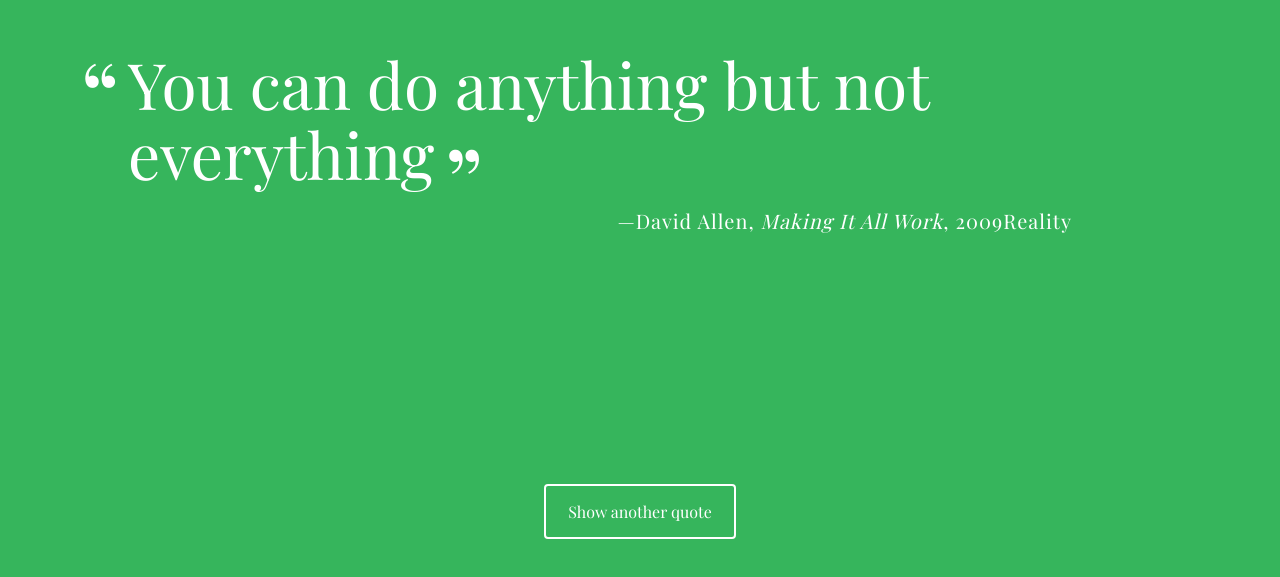
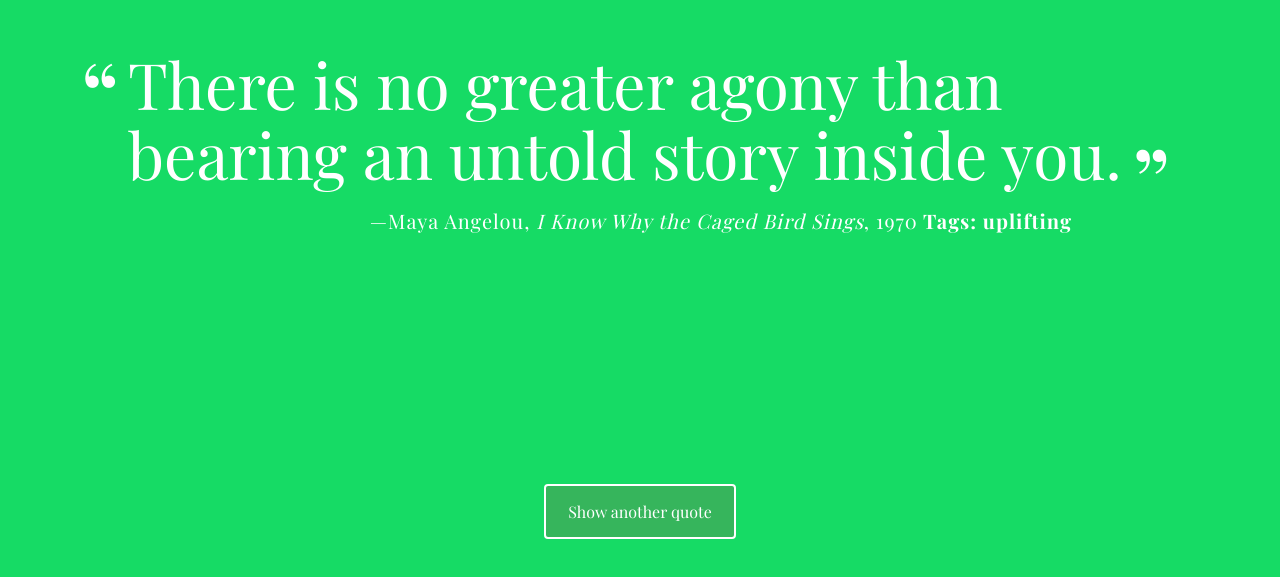
Before and after one commit to mtallerico1/Project_1, a plain HTML site: page index.html in a window 1280 px wide. Shown: the part 111-688 px from the top of the page. Drawn offline with nearby package versions, Linux system fonts and the light colour scheme; a web font is replaced by a local one.

Commit message:
Added some more functionanlity

```diff
--- a/css/styles.css
+++ b/css/styles.css
@@ -57,6 +57,15 @@ body {
   font-style: normal;
 }
 
+.tag {
+ font-style: normal;
+ font-weight: bold;
+}
+
+.tag:before {
+  content: " Tags: "
+}
+
 #loadQuote {
   position: fixed;
   width: 12em;
--- a/js/script.js
+++ b/js/script.js
@@ -1,8 +1,3 @@
-// event listener to respond to "Show another quote" button clicks
-// when user clicks anywhere on the button, the "printQuote" function is called
-document.getElementById('loadQuote').addEventListener("click", printQuote, false);
-
-
 // declaring an array of objects to contain quotes and pertinent information
 var quotes = [
     { quote: "For there is nothing lost, that may be found, if sought." , source:"Edmund Spenser", citation:"The Faerie Queen", tag: "inspiration" },
@@ -25,7 +20,6 @@ var randomQuoteObj;
 var randomQuote;
 var randomColor;
 var output;
-var sheets = document.styleSheets[2];
 
 //this function generates a random integer from 0 to the array length and then returns the random quote object
 function getRandomNumber () {
@@ -33,13 +27,11 @@ function getRandomNumber () {
     return quotes[randomNumber];
 }
 
-//this function is selecting a random HEX value from preselected colors in the color array
-function randomColorGen () {
-    var randomColorHex = Math.floor( Math.random() * color.length);
-    randomColor = color[randomColorHex];
+//this sets the background color randomly from the preselected color array
+function randomBodyColor () {
+    var randomColorHex = color[Math.floor( Math.random() * color.length)];
+    document.body.style.backgroundColor = randomColorHex;
 }
-
-randomColorGen();
 
 //this function prints the random quote to the div on the page
 function printQuote () {
@@ -47,16 +39,24 @@ function printQuote () {
     output = '<p class="quote">' + randomQuote.quote + '</p>';
     // this if else statement looks to see weather the quote has citation and year in the object and then adds the neccesary html
     if (randomQuote.citation && randomQuote.year) {
-        output += '<p class="source">' + randomQuote.source + '<span class="citation">' + randomQuote.citation + '</span>' + '<span class="year">' + randomQuote.year + '</span>' + '</p>';
+        output += '<p class="source">' + randomQuote.source + '<span class="citation">' + randomQuote.citation + '</span>' + '<span class="year">' + randomQuote.year + '</span>' + '<span class="tag">' + randomQuote.tag + '</span>' +  '</p>';
     } else if (randomQuote.citation) {
-        output += '<p class="source">' + randomQuote.source + '<span class="citation">' + randomQuote.citation + '</span>' + '</p>';
+        output += '<p class="source">' + randomQuote.source + '<span class="citation">' + randomQuote.citation + '</span>' + '</span>' + '<span class="tag">' + randomQuote.tag + '</span>' + '</p>';
     } else {
-        output += '<p class="source">' + randomQuote.source + '</p>';
+        output += '<p class="source">' + randomQuote.source + '</span>' + '<span class="tag">' + randomQuote.tag + '</span>' + '</p>';
     }
     // this targets the correct div in the DOM and prints the string in output
     var htmlDiv = document.getElementById('quote-box');
     htmlDiv.innerHTML= output;
-    //this will change the quote every 30 seconds
-    window.setTimeout(printQuote, 30000);
-    sheets.insertRule("body { background-color: randomColor;}", 2);
+    //calling the random color function
+    randomBodyColor();
 }
+
+printQuote();
+
+//calls printQuote function after 15 seconds
+window.setTimeout(printQuote, 15000);
+
+// event listener to respond to "Show another quote" button clicks
+// when user clicks anywhere on the button, the "printQuote" function is called
+document.getElementById('loadQuote').addEventListener("click", printQuote, false);
```
